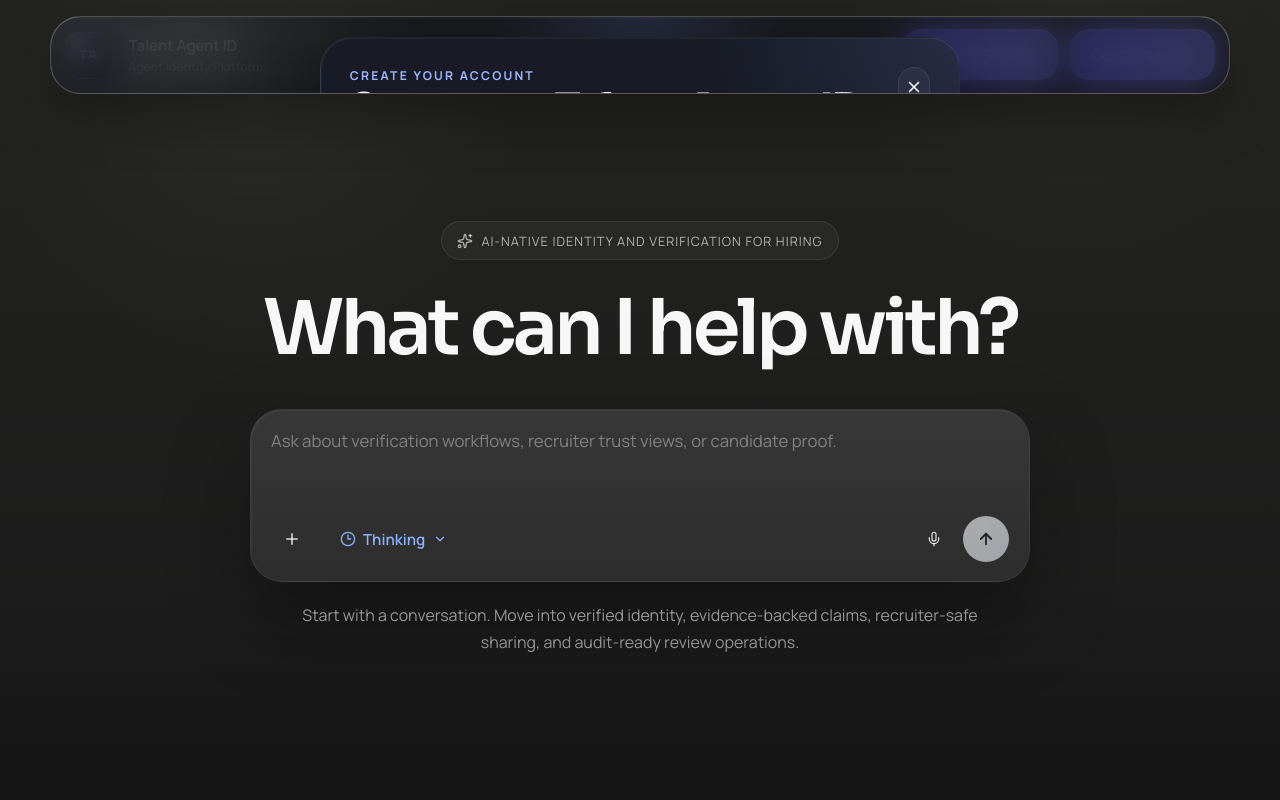
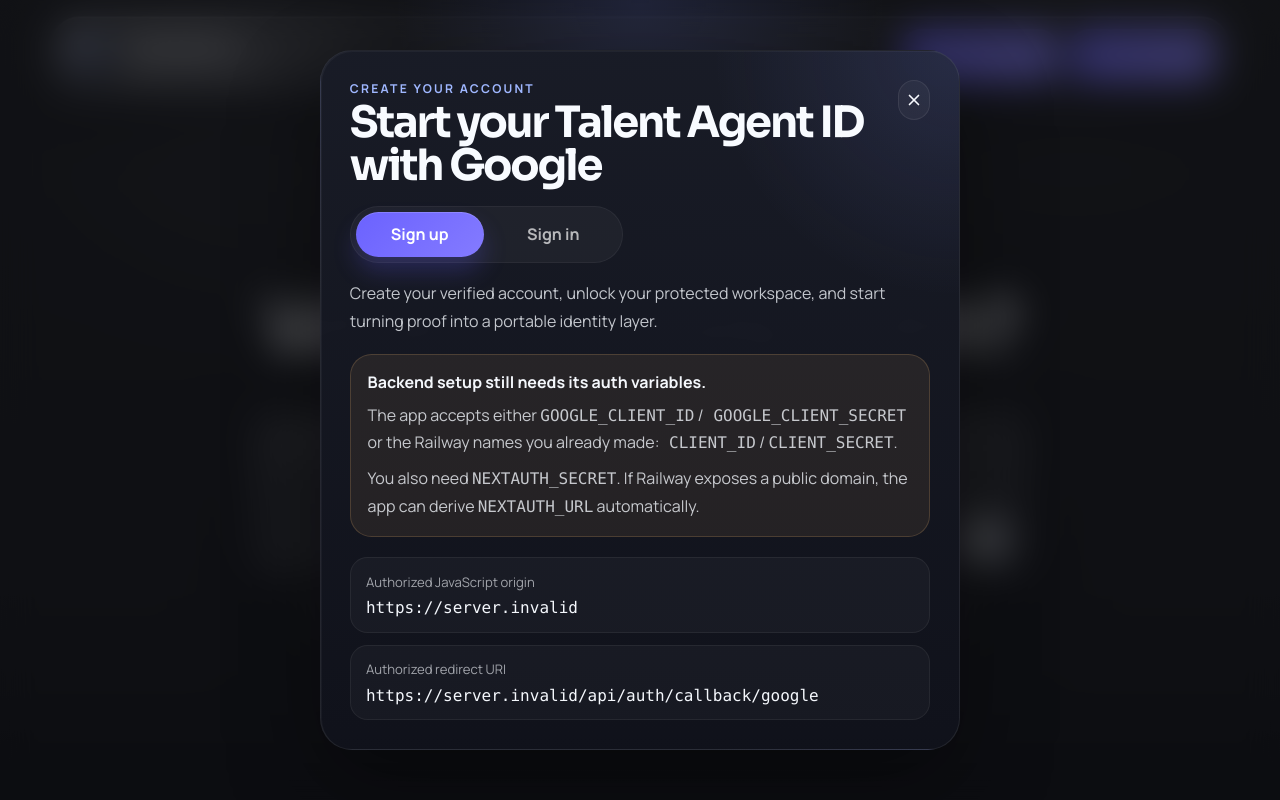
Before and after one commit to StefanoCaruso456/Career-AI, a Next.js app: page / in a window 1280 px wide. Both pictures are taken after a click on the button "Getting Started". Shown: the top 800 px of the page. Built offline with nearby package versions, Linux system fonts and the light colour scheme; no server answers.

Commit message:
Fix header auth modal portal rendering

```diff
--- a/components/auth-modal.tsx
+++ b/components/auth-modal.tsx
@@ -1,7 +1,8 @@
 "use client";
 
 import { ShieldCheck, Sparkles, X } from "lucide-react";
-import { type KeyboardEvent, useEffect, useId, useState } from "react";
+import { useEffect, useId, useRef, useState } from "react";
+import { createPortal } from "react-dom";
 import { GoogleSignInButton } from "./google-sign-in-button";
 import styles from "./auth-modal.module.css";
 
@@ -46,19 +47,38 @@
   productionOrigin,
   productionRedirectUri,
 }: AuthModalTriggerProps) {
+  const modalRef = useRef<HTMLDivElement>(null);
+  const [isMounted, setIsMounted] = useState(false);
   const [isOpen, setIsOpen] = useState(false);
   const [mode, setMode] = useState<AuthMode>(defaultMode);
   const titleId = useId();
+
+  useEffect(() => {
+    setIsMounted(true);
+  }, []);
 
   useEffect(() => {
     if (!isOpen) {
       return;
     }
 
+    function handleEscape(event: KeyboardEvent) {
+      if (event.key === "Escape") {
+        setIsOpen(false);
+      }
+    }
+
     const originalOverflow = document.body.style.overflow;
+    const focusFrame = window.requestAnimationFrame(() => {
+      modalRef.current?.focus();
+    });
+
     document.body.style.overflow = "hidden";
+    document.addEventListener("keydown", handleEscape);
 
     return () => {
+      window.cancelAnimationFrame(focusFrame);
+      document.removeEventListener("keydown", handleEscape);
       document.body.style.overflow = originalOverflow;
     };
   }, [isOpen]);
@@ -72,21 +92,10 @@
     setIsOpen(false);
   }
 
-  function handleKeyDown(event: KeyboardEvent<HTMLDivElement>) {
-    if (event.key === "Escape") {
-      closeModal();
-    }
-  }
-
   const modeCopy = getModeCopy(mode);
-
-  return (
-    <>
-      <button className={[styles.trigger, className].filter(Boolean).join(" ")} onClick={openModal} type="button">
-        {label}
-      </button>
-
-      {isOpen ? (
+  const modal =
+    isMounted && isOpen
+      ? createPortal(
           <div className={styles.overlay} onClick={closeModal} role="presentation">
             <div
               aria-labelledby={titleId}
@@ -95,7 +104,7 @@
               onClick={(event) => {
                 event.stopPropagation();
               }}
-            onKeyDown={handleKeyDown}
+              ref={modalRef}
               role="dialog"
               tabIndex={-1}
             >
@@ -176,8 +185,17 @@
                 </div>
               </div>
             </div>
-        </div>
-      ) : null}
+          </div>,
+          document.body,
+        )
+      : null;
+
+  return (
+    <>
+      <button className={[styles.trigger, className].filter(Boolean).join(" ")} onClick={openModal} type="button">
+        {label}
+      </button>
+      {modal}
     </>
   );
 }
```
Lines whose indentation alone changed are shown as unchanged.
